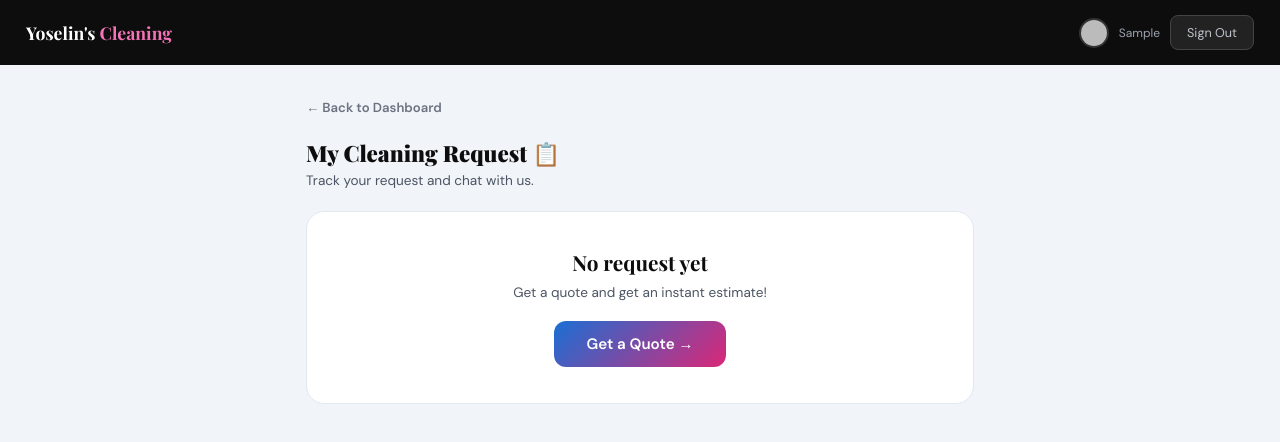
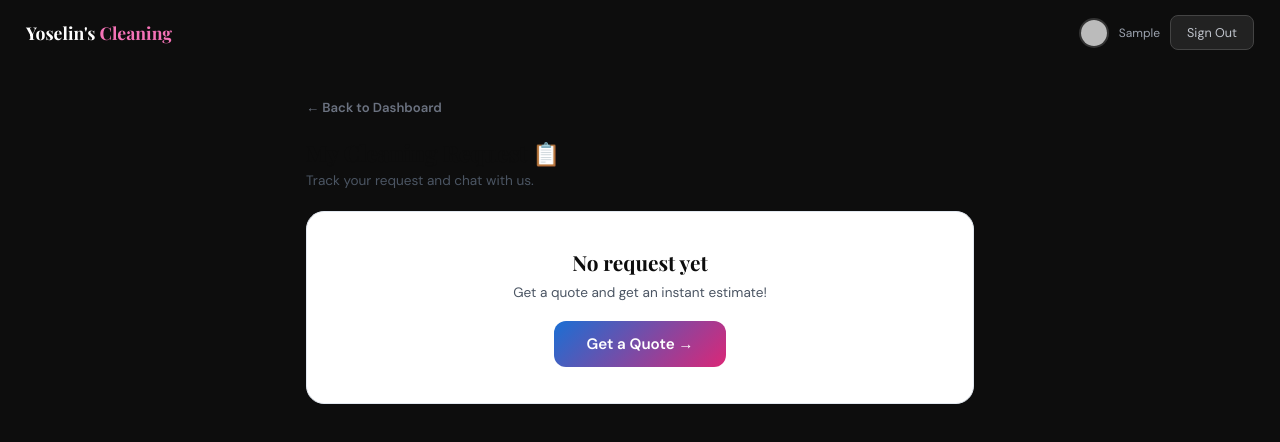
Before and after one commit to pgyb41494-create/yoselin-cleaning, a Next.js app: page /portal in a window 1280 px wide. Shown: the top 442 px of the page. Built offline with nearby package versions, Linux system fonts and the light colour scheme; no server answers; the database is empty; sample sign-in values are in the browser's storage.

Commit message:
Update page.js

```diff
--- a/app/portal/page.js
+++ b/app/portal/page.js
@@ -62,7 +62,7 @@ export default function PortalPage() {
   const statusLabel = request?.status === 'new' ? '🆕 Pending Review' : request?.status === 'confirmed' ? '✅ Confirmed' : '🏁 Completed';
 
   return (
-    <div style={{ minHeight: '100vh', background: '#f1f4f9' }}>
+    <div style={{ minHeight: '100vh', background: '#0d0d0d' }}>
       <nav className="nav">
         <div className="nav-brand">Yoselin's <span>Cleaning</span></div>
         <div className="nav-user">
```
